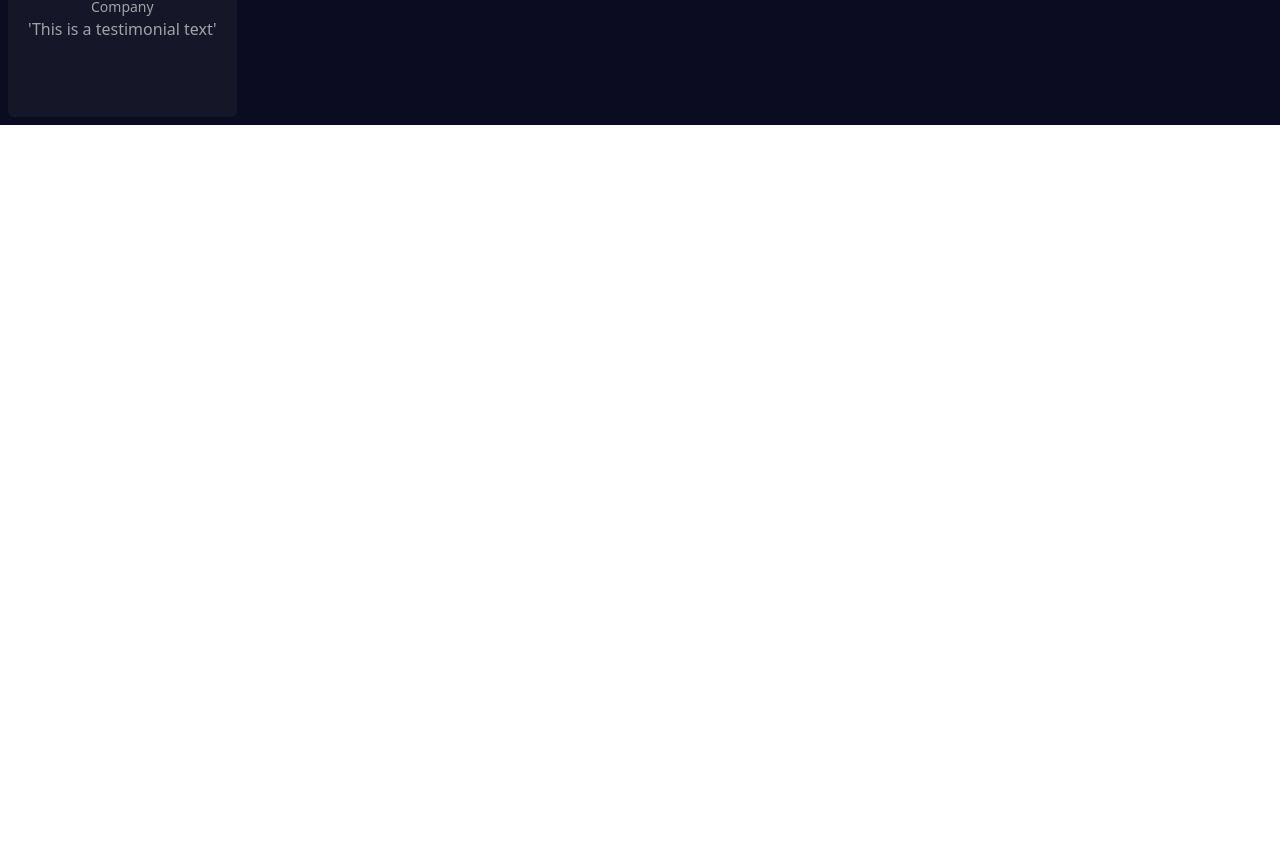
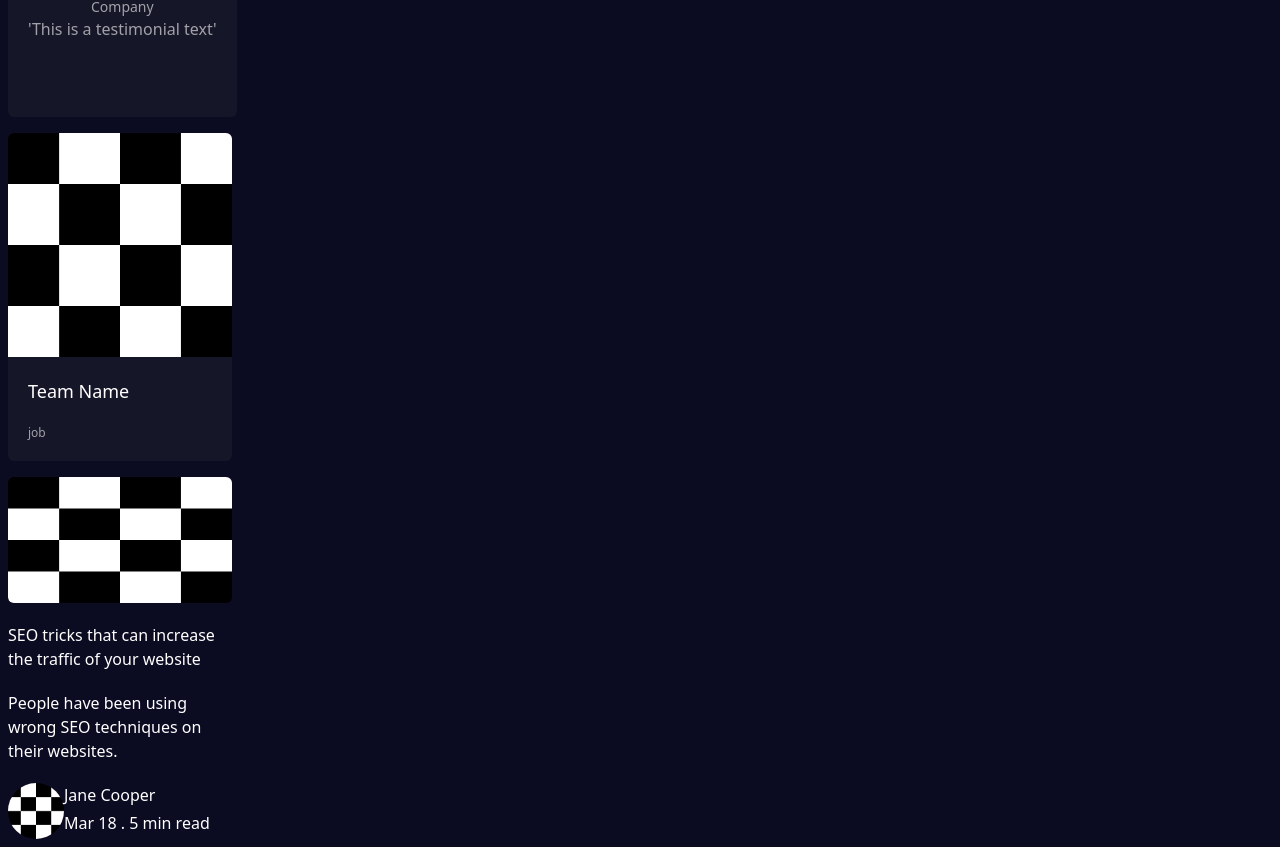
Before and after one commit to Rakemoon/collosal-slicing-figma, a Next.js app: page /components in a window 1280 px wide. Shown: the part 2195-3042 px from the top of the page. Before the commit the page ends 2320 px from the top, so only its background shows below. Built offline with nearby package versions, Linux system fonts and the light colour scheme.

Commit message:
refactor(route): Components

```diff
--- a/src/app/components/page.tsx
+++ b/src/app/components/page.tsx
@@ -7,6 +7,8 @@ import Navbar from "#components/organism/navbar";
 import PricingCard from "#components/organism/pricing-card";
 import LogoSponsors from "#components/molecules/logo-sponsors";
 import TestimonialCard from "#components/molecules/testimonial-card";
+import TeamCard from "#components/molecules/team-card";
+import BlogCard from "#components/molecules/blog-card";
 
 export default function Components() {
     return <div className="grid place-content-center min-h-screen bg-dark text-muted gap-4 p-2">
@@ -288,5 +290,14 @@ export default function Components() {
             company="Company">
            {"'This is a testimonial text'"}
         </TestimonialCard>
+        <TeamCard name="Team Name" job="job" />
+        <BlogCard
+            title="SEO tricks that can increase the traffic of your website"
+            summary="People have been using wrong SEO techniques on their websites."
+            author={{
+                name: "Jane Cooper",
+                foot: "Mar 18 . 5 min read"
+            }}
+        />
     </div>
 }
```
